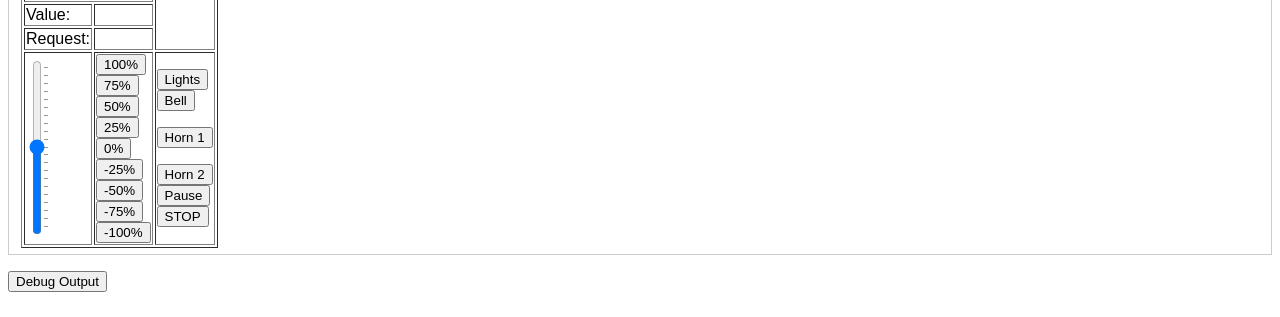
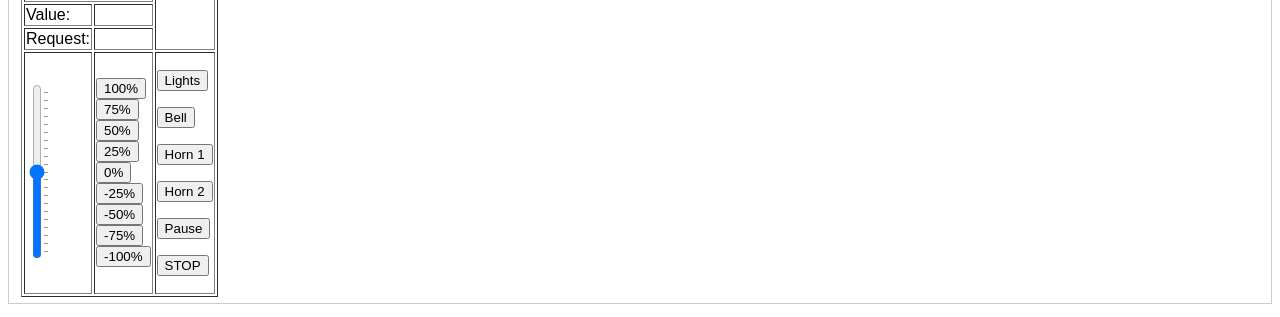
Before and after one commit to Brickenizer/ESP8266Train, a plain HTML site: page data/index.html in a window 1280 px wide. Shown: the part 182-499 px from the top of the page. Drawn offline with Linux system fonts and the light colour scheme; no server answers.

Commit message:
update button formatting

```diff
--- a/data/index.html
+++ b/data/index.html
@@ -281,12 +281,12 @@
 	    <button onclick="submitMotorButton(-100)">-100%</button><br>
 	  </td>
 	  <td>
-	    <button onclick="toggleLights(this)" id="lights_id">Lights</button></br>
-	    <button onclick="soundPlay('bell')">Bell</button></p>
-	    <button onclick="soundPlay('whistle')">Horn 1</button></p>
-	    <button onclick="soundPlay('Class 4 med with reverb 1')">Horn 2</button><br>
-	    <button onclick="submitMotorButton(0)">Pause</button><br>
-	    <button onclick="submitMotorButton(0)">STOP</button><br>
+	    <p><button onclick="toggleLights(this)" id="lights_id">Lights</button></p>
+	    <p><button onclick="soundPlay('bell')">Bell</button></p>
+	    <p><button onclick="soundPlay('whistle')">Horn 1</button></p>
+	    <p><button onclick="soundPlay('Class 4 med with reverb 1')">Horn 2</button></p>
+	    <p><button onclick="submitMotorButton(0)">Pause</button></p>
+	    <p><button onclick="submitMotorButton(0)">STOP</button></p>
 	  </td>
 	</tr>
       </table>
```
